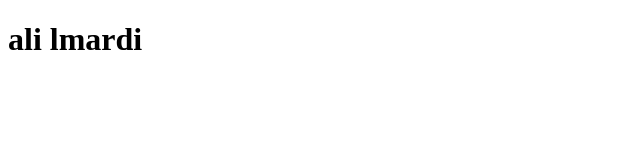
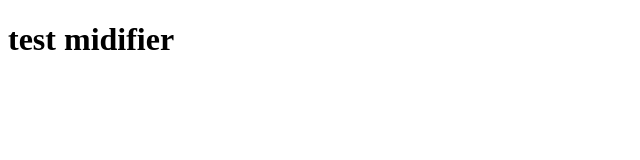
Before and after one commit to Taha-drari/tahito, a plain HTML site: page index.html in a window 1280 px wide. Shown: the whole page, without its empty margins (0-640 px from the left). Drawn offline with Linux system fonts and the light colour scheme.

Commit message:
midifina

```diff
--- a/index.html
+++ b/index.html
@@ -6,6 +6,6 @@
     <title>Document</title>
 </head>
 <body>
-    <h1>ali lmardi</h1>
+    <h1>test midifier</h1>
 </body>
 </html>
```
